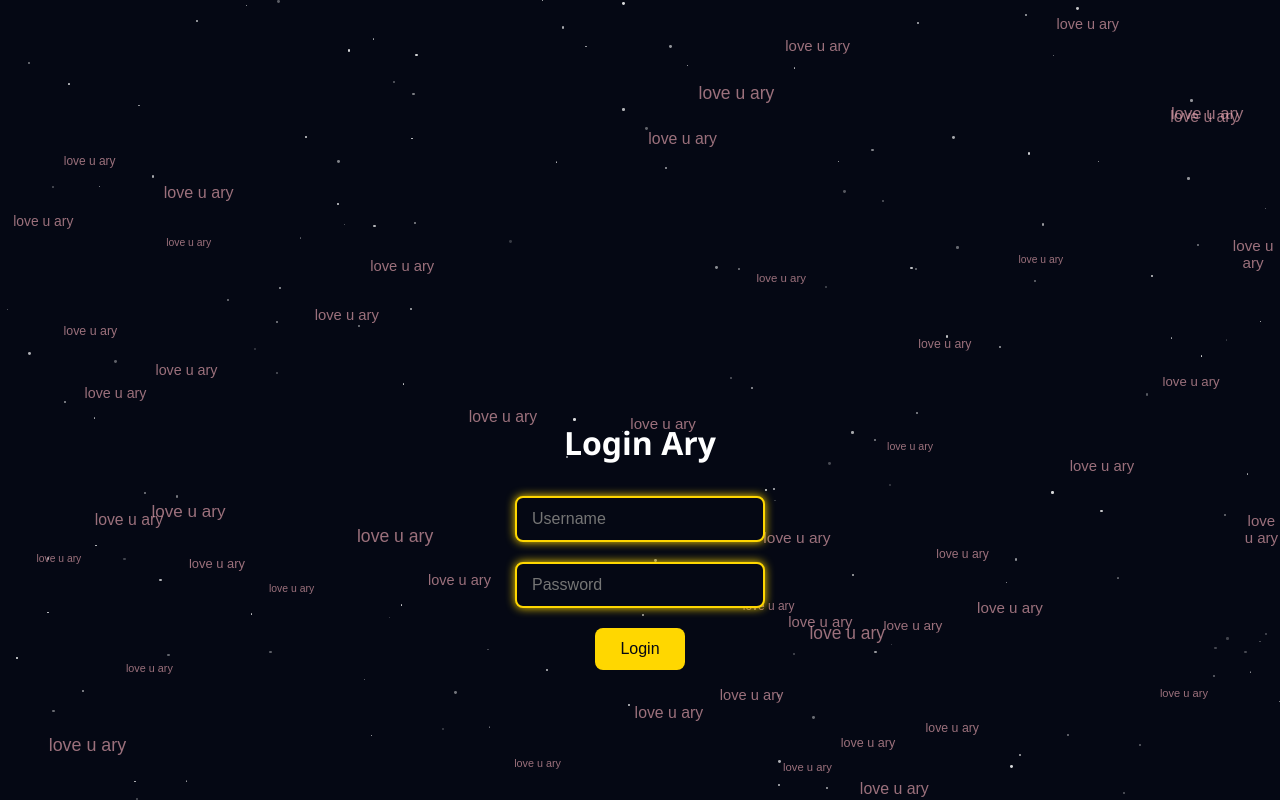
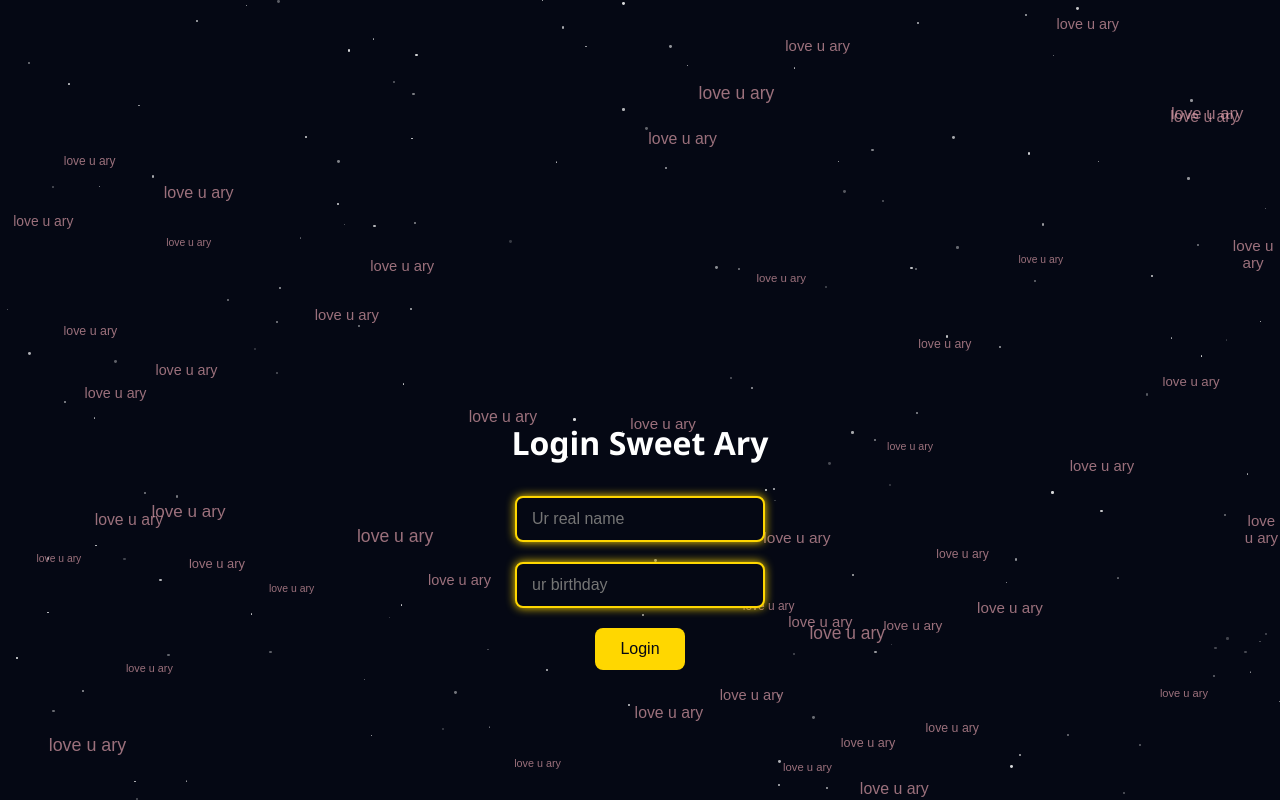
Before and after one commit to VG196790/aryonlybitchh, a plain HTML site: page index.html in a window 1280 px wide. Drawn offline with Linux system fonts and the light colour scheme.

Commit message:
Revise login form and enhance animations
Updated login form and animations for a better user experience.

```diff
--- a/index.html
+++ b/index.html
@@ -100,9 +100,9 @@ button:hover {
 <body>
 
 <div class="login-container" id="loginBox">
-  <h1>Login Ary</h1>
-  <input type="text" id="username" placeholder="Username"><br>
-  <input type="password" id="password" placeholder="Password"><br>
+  <h1>Login Sweet Ary</h1>
+  <input type="text" id="username" placeholder="Ur real name"><br>
+  <input type="password" id="password" placeholder="ur birthday"><br>
   <button onclick="checkLogin()">Login</button>
 </div>
 
```
